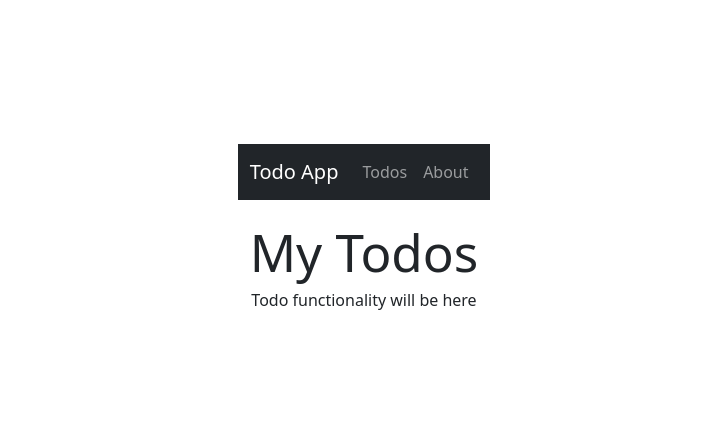
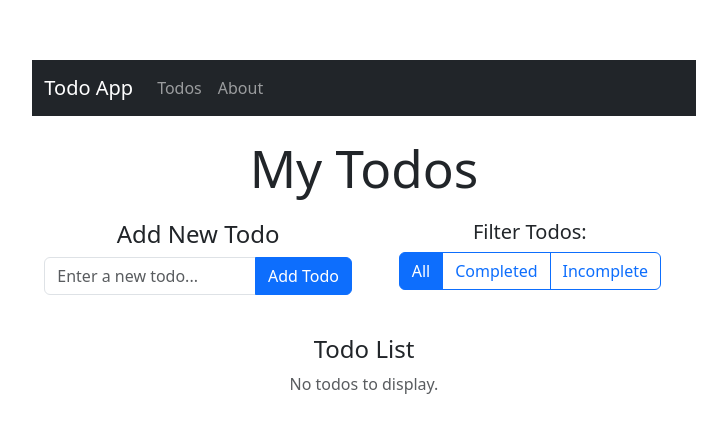
Before and after one commit to Jfranc31/React-Todo-App, a React (Vite) app in the folder todo-app/: page /todos in a window 1280 px wide. Shown: the part 164-596 px from the top of the page, without its empty margins (276-1003 px from the left). Built offline with nearby package versions, Linux system fonts and the light colour scheme.

Commit message:
Add Todo functionality with Filter, Form, and List components

```diff
--- /dev/null
+++ b/todo-app/src/components/FilterButtons.jsx
@@ -0,0 +1,40 @@
+import { useDispatch, useSelector } from "react-redux";
+import { ButtonGroup, Button } from "react-bootstrap";
+import { setFilter } from "../redux/todosSlice";
+
+function FilterButtons() {
+    const dispatch = useDispatch();
+    const currentFilter = useSelector((state) => state.todos.filter);
+
+    const handleFilterChange = (filter) => {
+        dispatch(setFilter(filter));
+    };
+
+    return (
+        <div>
+            <h5 className="mb-2">Filter Todos:</h5>
+            <ButtonGroup>
+                <Button
+                    variant={currentFilter === "all" ? "primary" : "outline-primary"}
+                    onClick={() => handleFilterChange("all")}
+                >
+                    All
+                </Button>
+                <Button
+                    variant={currentFilter === "completed" ? "primary" : "outline-primary"}
+                    onClick={() => handleFilterChange("completed")}
+                >
+                    Completed
+                </Button>
+                <Button
+                    variant={currentFilter === "incomplete" ? "primary" : "outline-primary"}
+                    onClick={() => handleFilterChange("incomplete")}
+                >
+                    Incomplete
+                </Button>
+            </ButtonGroup>
+        </div>
+    );
+}
+
+export default FilterButtons;
--- /dev/null
+++ b/todo-app/src/components/TodoForm.jsx
@@ -0,0 +1,40 @@
+import { useState } from "react";
+import { useDispatch } from "react-redux";
+import { addTodo } from "../redux/todosSlice";
+import { Form, Button, InputGroup, FormControl } from "react-bootstrap";
+
+function TodoForm() {
+    const [text, setText] = useState("");
+    const dispatch = useDispatch();
+
+    const handleSubmit = (e) => {
+        e.preventDefault();
+
+        // Don't add empty todos
+        if (text.trim() === "") return;
+
+        // Dispatch the addTodo action to Redux
+        dispatch(addTodo(text));
+
+        // Clear the input field
+        setText("");
+    };
+
+    return (
+        <Form onSubmit={handleSubmit}>
+            <InputGroup className="mb-3">
+                <FormControl
+                    type="text"
+                    placeholder="Enter a new todo..."
+                    value={text}
+                    onChange={(e) => setText(e.target.value)}
+                />
+                <Button variant="primary" type="submit">
+                    Add Todo
+                </Button>
+            </InputGroup>
+        </Form>
+    );
+}
+
+export default TodoForm;
--- /dev/null
+++ b/todo-app/src/components/TodoItem.jsx
@@ -0,0 +1,38 @@
+import { useDispatch } from "react-redux";
+import { toggleTodo, deleteTodo } from "../redux/todosSlice";
+import { ListGroup, Button, Form } from "react-bootstrap";
+
+function TodoItem({ todo }) {
+    const dispatch = useDispatch();
+
+    const handleToggle = () => {
+        dispatch(toggleTodo(todo.id));
+    };
+
+    const handleDelete = () => {
+        dispatch(deleteTodo(todo.id));
+    };
+
+    return (
+        <ListGroup.Item className="d-flex align-items-center justify-content-between">
+            <div className="d-flex align-items-center">
+                <Form.Check
+                    type="checkbox"
+                    checked={todo.completed}
+                    onChange={handleToggle}
+                    className="me-3"
+                />
+                <span style={{ textDecoration: todo.completed ? "line-through" : "none",
+                    color: todo.completed ? "gray" : "black"
+                 }}>
+                    {todo.text}
+                </span>
+            </div>
+            <Button variant="danger" size="sm" onClick={handleDelete}>
+                Delete
+            </Button>
+        </ListGroup.Item>
+    );
+}
+
+export default TodoItem;
--- /dev/null
+++ b/todo-app/src/components/TodoList.jsx
@@ -0,0 +1,29 @@
+import { useSelector } from "react-redux";
+import { ListGroup } from "react-bootstrap";
+import TodoItem from "./TodoItem";
+
+function TodoList() {
+    const todos = useSelector((state) => state.todos.todos);
+    const filter = useSelector((state) => state.todos.filter);
+
+    // Filter todos based on the current filter state
+    const filteredTodos = todos.filter((todo) => {
+        if (filter === "completed") return todo.completed;
+        if (filter === "incomplete") return !todo.completed;
+        return true; // 'all' filter
+    });
+
+    if (filteredTodos.length === 0) {
+        return <p className="text-muted">No todos to display.</p>;
+    }
+
+    return (
+        <ListGroup>
+            {filteredTodos.map((todo) => (
+                <TodoItem key={todo.id} todo={todo} />
+            ))}
+        </ListGroup>
+    );
+}
+
+export default TodoList;
--- a/todo-app/src/pages/TodosPage.jsx
+++ b/todo-app/src/pages/TodosPage.jsx
@@ -1,10 +1,28 @@
-import { Container } from "react-bootstrap";
+import { Container, Row, Col } from "react-bootstrap";
+import TodoForm from "../components/TodoForm";
+import TodoList from "../components/TodoList";
+import FilterButtons from "../components/FilterButtons";
 
 function TodosPage() {
     return (
         <Container className="mt-4">
-            <h1>My Todos</h1>
-            <p>Todo functionality will be here</p>
+            <h1 className="mb-4">My Todos</h1>
+            <Row>
+                <Col md={6}>
+                    <h4>Add New Todo</h4>
+                    <TodoForm />
+                </Col>
+                <Col md={6}>
+                    <FilterButtons />
+                </Col>
+            </Row>
+
+            <Row className="mt-4">
+                <Col md={12}>
+                    <h4>Todo List</h4>
+                    <TodoList />
+                </Col>
+            </Row>
         </Container>
     );
 }
```
